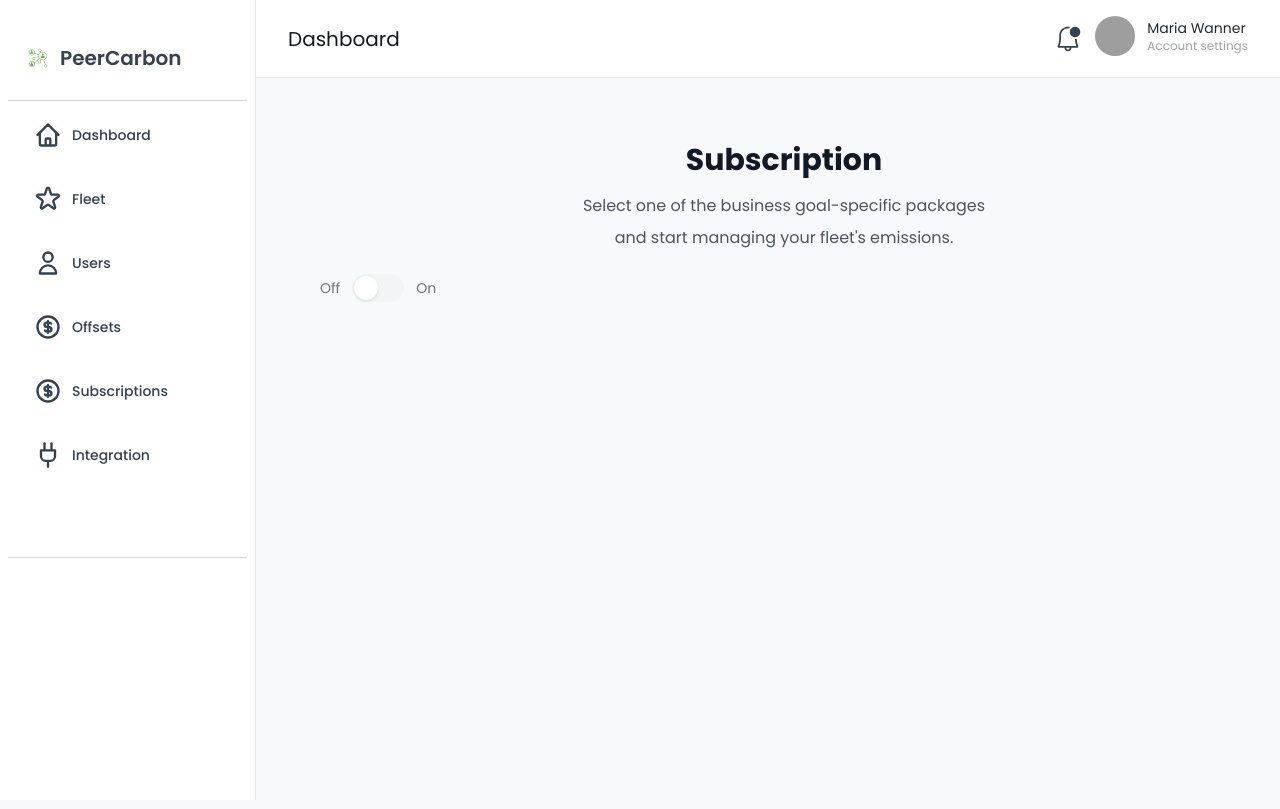
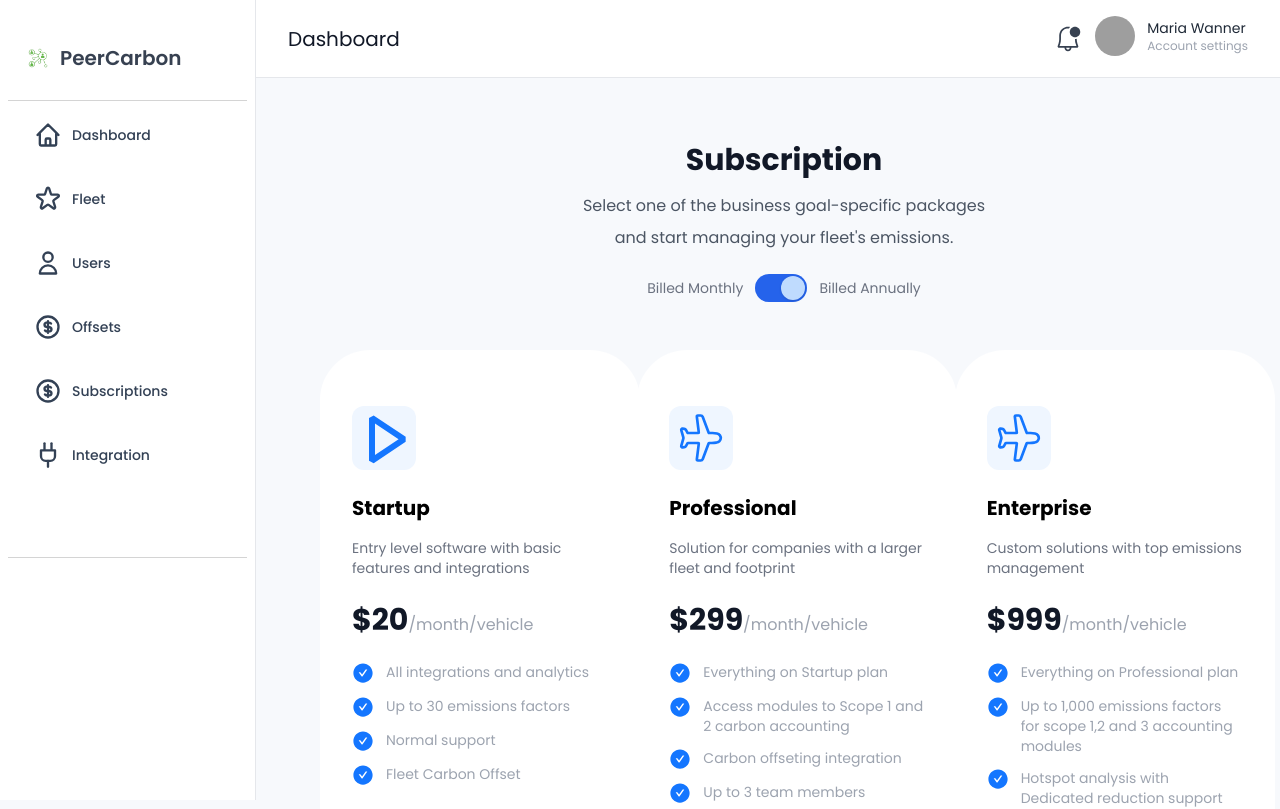
Before and after one commit to Kinyabundi/PeerCarbon, a Next.js app: page /subscription in a window 1280 px wide. Shown: the top 809 px of the page. Built offline with nearby package versions, Linux system fonts and the light colour scheme; grey boxes are pictures that could not be loaded.

Commit message:
added integration page

```diff
--- /dev/null
+++ b/src/components/cards/PlanList.tsx
@@ -0,0 +1,28 @@
+import React from 'react';
+import { AiFillCheckCircle } from 'react-icons/ai';
+
+interface ListItemProps {
+    text: string;
+}
+
+const ListItem = ({ text }: ListItemProps) => (
+    <li className="flex items-start space-x-3">
+    <AiFillCheckCircle className='text-[#1476ff] flex-shrink-0' size={22} />
+    <span className="text-gray-400">
+        {text}
+    </span>
+</li>
+);
+
+
+const List = ({ items }: any) => (
+  <div className="mt-6">
+    <ul className="space-y-3 text-sm">
+      {items.map((item: { text: string; }, index: React.Key | null | undefined) => (
+        <ListItem key={index}  text={item.text} />
+      ))}
+    </ul>
+  </div>
+);
+
+export default List;
--- /dev/null
+++ b/src/components/cards/SubscriptionCard.tsx
@@ -0,0 +1,100 @@
+import { Icon } from 'next/dist/lib/metadata/types/metadata-types';
+import React, { useState } from 'react'
+import { IconType } from 'react-icons';
+import { AiFillCheckCircle } from 'react-icons/ai'
+import { VscDebugStart } from 'react-icons/vsc'
+import PlanList from './PlanList';
+
+interface SubscriptionCardProps {
+    title: string;
+    description: string;
+    price: string;
+    icon: IconType;
+    planList?: any;
+}
+
+
+const SubscriptionCard = ({ title, description, price, icon, planList }: SubscriptionCardProps) => {
+    const [isHovered, setIsHovered] = useState(false);
+
+    const handleMouseEnter = () => {
+        setIsHovered(true);
+    }
+
+    const handleMouseLeave = () => {
+        setIsHovered(false);
+    }
+
+    const titleColor = isHovered ? '#1476ff' : 'black';
+    const transformValue = isHovered ? 'scale(1.05)' : 'scale(1)';
+    const transitionDuration = '0.3s';
+
+    return (
+
+        <div className="w-[320px] bg-white rounded-[50px] px-8 py-8"
+            onMouseEnter={handleMouseEnter}
+            onMouseLeave={handleMouseLeave}
+            style={{
+                transform: transformValue,
+                transition: `transform ${transitionDuration} ease-in-out`,
+            }}
+        >
+            <div className="flex justify-between items-center">
+                <div className='flex justify-center items-center bg-blue-50  mt-6 w-16 h-16 rounded-xl'>
+                    {React.createElement(icon, { className: 'text-[#1476ff] h-20 w-20' })}
+                    {/* <VscDebugStart className='text-[#1476ff]' size={60} /> */}
+                </div>
+            </div>
+            <div className='mt-6 '>
+                <h2 className='text-xl text-gray-900 font-bold' style={{ color: titleColor }}>
+                    {title}
+                </h2>
+                <div className='mt-4'>
+                    <p className='text-gray-500 text-sm mt-2'>
+                        {description}
+                    </p>
+                </div>
+                <div className='mt-6'>
+                    <span className='text-gray-900 text-3xl font-bold'>{price}</span>
+                    <span className='text-gray-400'>/month/vehicle</span>
+                </div>
+                {/* <div className='mt-6'>
+                    <ul className="space-y-3 text-sm">
+                        <li className="flex space-x-3">
+                            <AiFillCheckCircle className='text-[#1476ff]' size={22} />
+                            <span className="text-gray-400">
+                                All integrations and analytics
+                            </span>
+                        </li>
+
+                        <li className="flex space-x-3">
+                            <AiFillCheckCircle className='text-[#1476ff]' size={22} />
+                            <span className="text-gray-400">
+                                Up to 30 emissions factors
+                            </span>
+                        </li>
+
+                        <li className="flex space-x-3">
+                            <AiFillCheckCircle className='text-[#1476ff]' size={22} />
+                            <span className="text-gray-400">
+                                Normal support
+                            </span>
+                        </li>
+                        <li className="flex space-x-3">
+                            <AiFillCheckCircle className='text-[#1476ff]' size={22} />
+                            <span className="text-gray-400">
+                                Fleet Carbon Offset
+                            </span>
+                        </li>
+                    </ul>
+                </div> */}
+                <PlanList items={planList} />
+            </div>
+            <div className='mt-6 flex justify-center'>
+                <button type="button" className="py-4 px-6 mr-2 mb-2  w-full text-sm font-medium text-white focus:outline-none bg-[#1476ff] rounded-3xl border border-gray-200 focus:z-10">select plan</button>
+            </div>
+        </div>
+    )
+}
+
+export default SubscriptionCard
--- /dev/null
+++ b/src/pages/integration.tsx
@@ -0,0 +1,31 @@
+import MainLayout from '@/layouts/MainLayout';
+import { NextPageWithLayout } from '@/types/Layout'
+import React from 'react'
+
+const Integration: NextPageWithLayout = () => {
+  return (
+    <div className="px-4 sm:px-6 md:px-8 lg:pl-80 bg-[#f7f9fc] min-h-[100vh] pt-12">
+      <div>
+        <h1 className="text-xl text-gray-900 font-bold">Integrations</h1>
+        <p className="text-gray-600 mb-4">
+          Add and manage Peercarbon API connections to your fuel retailer's Fuel Card and Telematics for accurate emissions input data.
+        </p>
+      </div>
+      <div className='mt-6'>
+        <button type="button" className="py-3 px-6 inline-flex justify-center items-center gap-2  mr-3 rounded-3xl border border-transparent font-semibold bg-blue-500 text-white hover:bg-blue-600 focus:outline-none focus:ring-2 focus:ring-blue-500 focus:ring-offset-2 transition-all text-sm">
+          All
+        </button>
+        <button type="button" className="py-3 px-8 inline-flex justify-center items-center gap-3 mr-3 rounded-3xl border border-transparent font-semibold bg-white text-gray-700 hover:bg-blue-600 focus:outline-none focus:ring-2 focus:ring-blue-500 focus:ring-offset-2 transition-all text-sm">
+        Fuel Cards API
+        </button>
+        <button type="button" className="py-3 px-4 inline-flex justify-center items-center gap-3 mr-3 rounded-2xl border border-transparent font-semibold bg-blue-500 text-white hover:bg-blue-600 focus:outline-none focus:ring-2 focus:ring-blue-500 focus:ring-offset-2 transition-all text-sm sm:p-5">
+          Large
+        </button>
+      </div>
+    </div>
+  )
+}
+
+Integration.getLayout = (page) => <MainLayout>{page}</MainLayout>;
+
+export default Integration
--- a/src/pages/subscription.tsx
+++ b/src/pages/subscription.tsx
@@ -1,8 +1,17 @@
+import SubscriptionCard from '@/components/cards/SubscriptionCard'
 import MainLayout from '@/layouts/MainLayout'
 import { NextPageWithLayout } from '@/types/Layout'
-import React from 'react'
+import React, {useState} from 'react'
+import { CiPlane } from 'react-icons/ci'
+import { VscDebugStart } from 'react-icons/vsc'
+import { GiJetFighter } from 'react-icons/gi'
+const Subscription: NextPageWithLayout = () => {
+    const [isBilledAnnually, setIsBilledAnnually] = useState(false)
 
-const Subscription: NextPageWithLayout = () => {
+    const handleToggleBilling = () => {
+      setIsBilledAnnually(!isBilledAnnually)
+    }
+
     return (
         <div className='px-4 sm:px-6 md:px-8 lg:pl-80 bg-[#f7f9fc] min-h-[100vh] pt-12'>
             <div className='text-center mt-4'>
@@ -11,14 +20,62 @@ const Subscription: NextPageWithLayout = () => {
                     Select one of the business goal-specific packages
                 </p>
                 <p className="text-gray-600 mb-4">and start managing your fleet's emissions.</p>
-                <div className='mt-6'>
+                <div className='mt-6 flex justify-center'>
                     <div className="flex items-center">
-                        <label className="text-sm text-gray-500 mr-3 dark:text-gray-400">Off</label>
-                        <input type="checkbox" id="hs-basic-with-description" className="relative shrink-0 w-[3.25rem] h-7 bg-gray-100 checked:bg-none checked:bg-blue-600 border-2 border-transparent rounded-full cursor-pointer transition-colors ease-in-out duration-200 border border-transparent ring-1 ring-transparent focus:border-blue-600 focus:ring-blue-600 ring-offset-white focus:outline-none appearance-none dark:bg-gray-700 dark:checked:bg-blue-600 dark:focus:ring-offset-gray-800 before:inline-block before:w-6 before:h-6 before:bg-white checked:before:bg-blue-200 before:translate-x-0 checked:before:translate-x-full before:shadow before:rounded-full before:transform before:ring-0 before:transition before:ease-in-out before:duration-200 dark:before:bg-gray-400 dark:checked:before:bg-blue-200" />
-                            <label className="text-sm text-gray-500 ml-3 dark:text-gray-400">On</label>
+                        <label className="text-sm text-gray-500 mr-3 dark:text-gray-400">Billed Monthly</label>
+                        <input type="checkbox" id="hs-basic-with-description" className="relative shrink-0 w-[3.25rem] h-7 bg-gray-100 checked:bg-none checked:bg-blue-600 border-2 border-transparent rounded-full cursor-pointer transition-colors ease-in-out duration-200 border border-transparent ring-1 ring-transparent focus:border-blue-600 focus:ring-blue-600 ring-offset-white focus:outline-none appearance-none dark:bg-gray-700 dark:checked:bg-blue-600 dark:focus:ring-offset-gray-800 before:inline-block before:w-6 before:h-6 before:bg-white checked:before:bg-blue-200 before:translate-x-0 checked:before:translate-x-full before:shadow before:rounded-full before:transform before:ring-0 before:transition before:ease-in-out before:duration-200 dark:before:bg-gray-400 dark:checked:before:bg-blue-200"
+                         checked={!isBilledAnnually}
+                         onChange={handleToggleBilling} />
+                            <label className="text-sm text-gray-500 ml-3 dark:text-gray-400">Billed Annually</label>
                     </div>
                 </div>
             </div>
+
+            <div className='mt-12 grid grid-cols-1 gap-y-7 md:grid-cols-3 gap-x-0 md:gap-x-6'>
+                <SubscriptionCard
+                icon={VscDebugStart}
+                title='Startup'
+                description='Entry level software with basic features and integrations'
+                price={isBilledAnnually ? '$19' : '$20'}
+                planList={[
+                    {text: 'All integrations and analytics'},
+                    {text: 'Up to 30 emissions factors'},
+                    {text: 'Normal support'},
+                    {text: 'Fleet Carbon Offset'}
+                ]}
+                />
+                <SubscriptionCard
+                icon={CiPlane}
+                title='Professional'
+                description='Solution for companies with a larger fleet and footprint'
+                price={isBilledAnnually ? '$29' : '$299'}
+                planList={[
+                    {text: 'Everything on Startup plan'},
+                    {text: 'Access modules to Scope 1 and 2 carbon accounting'},
+                    {text: 'Carbon offseting integration'},
+                    {text: 'Up to 3 team members'},
+                    {text: 'Free training'},
+                    {text: 'Export reports'}
+                ]}
+                />
+                <SubscriptionCard
+                icon={CiPlane}
+                title='Enterprise'
+                description='Custom solutions with top emissions management'
+                price={isBilledAnnually ? '$39' : '$999'}
+                planList={[
+                    {text: 'Everything on Professional plan'},
+                    {text: 'Up to 1,000 emissions factors for scope 1,2 and 3 accounting modules'},
+                    {text: 'Hotspot analysis with Dedicated reduction support'},
+                    {text: 'Up to 10 team members'},
+                    {text: 'Real-time offseting and carbon neutrality verification'},
+                    {text: 'Dedicated account manager'},
+                    {text: 'Personalized training and whitelabel'},
+                    {text: 'Batch export reports'}
+                ]}
+                />
+                </div>
+
         </div>
     )
 }
```
Also changed, not shown: 1 other file (tests, documents, lock files or other folders).
